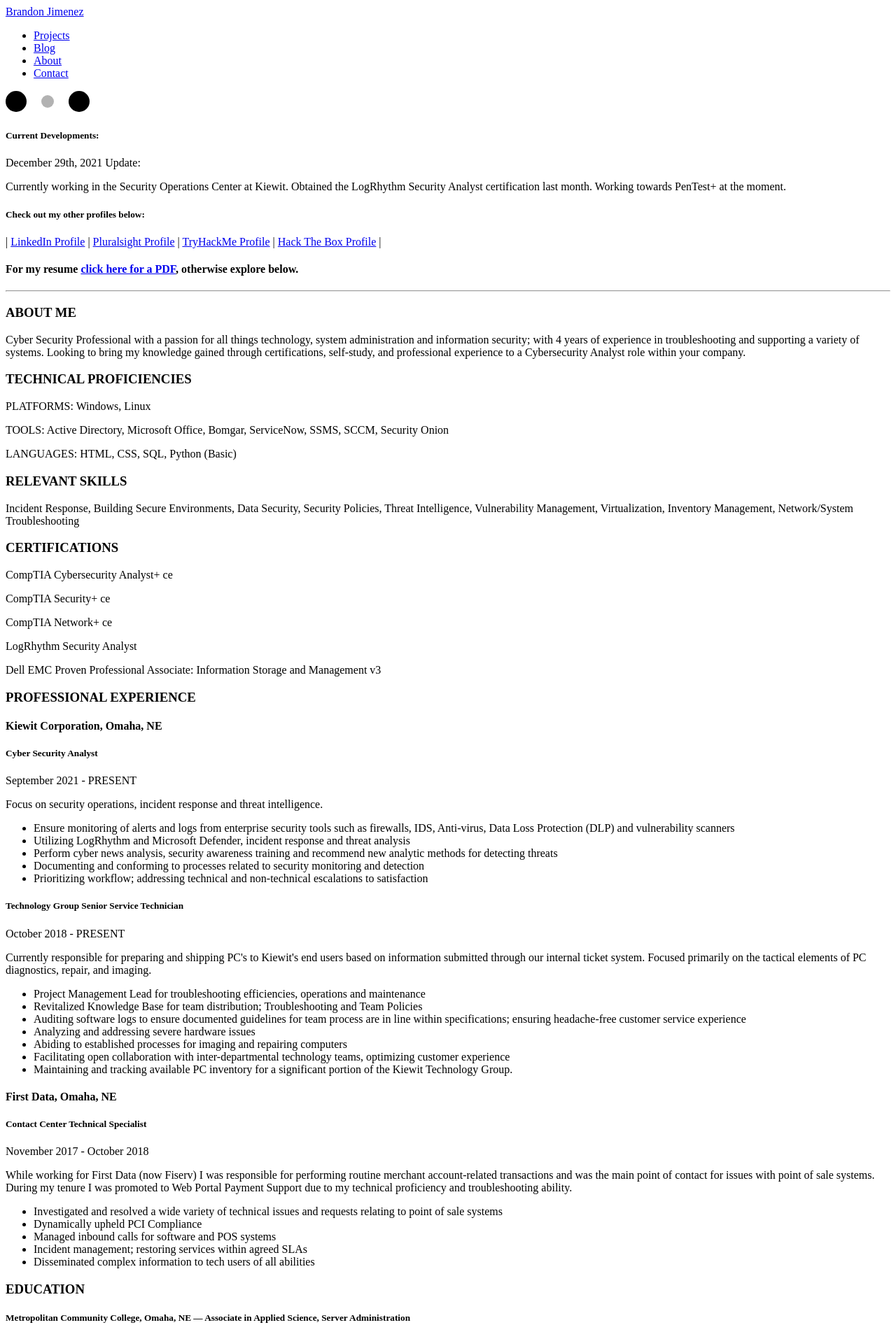
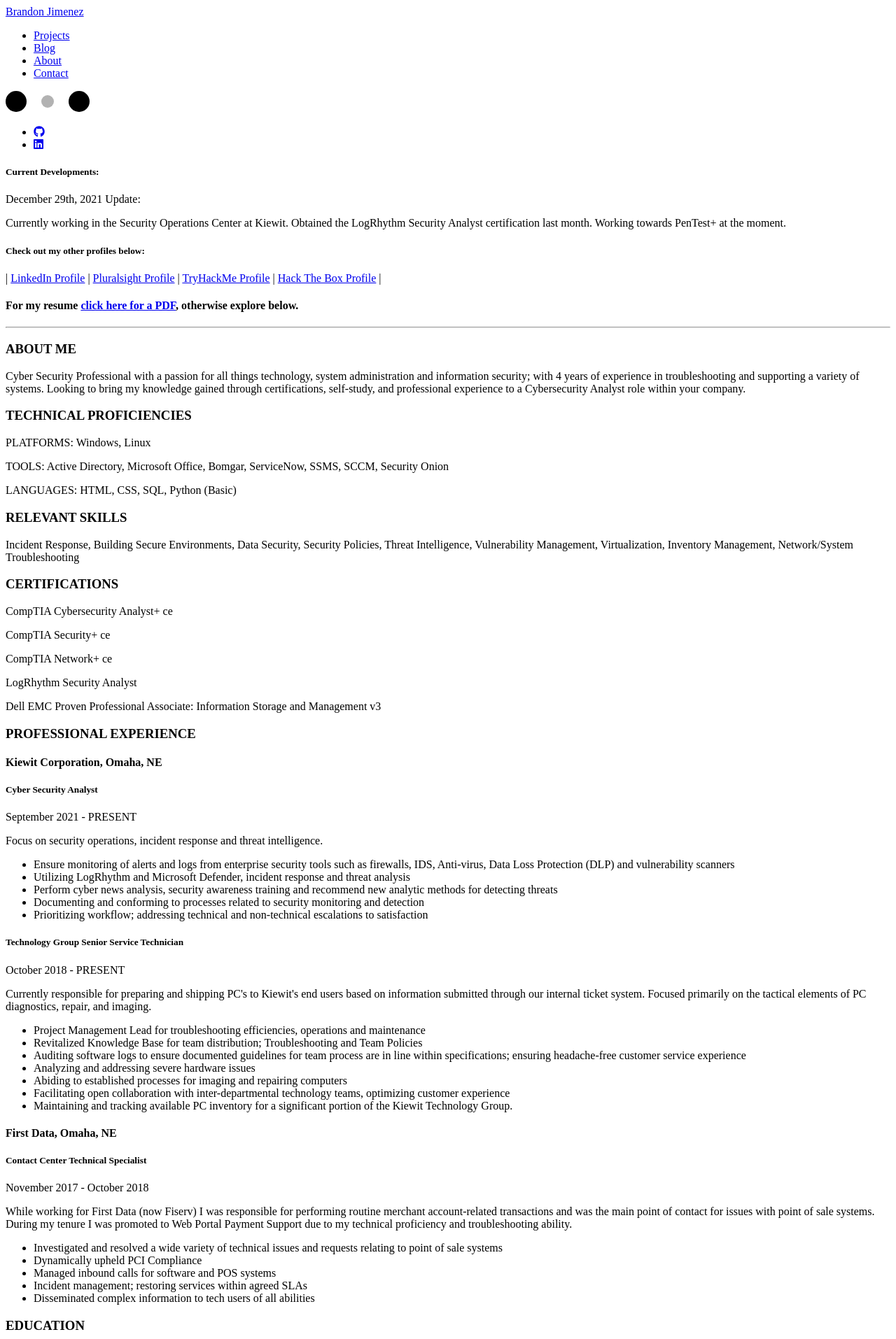
Before and after one commit to brandon-jimenez/resume.v2, a Jekyll site: the page built from index.html, in a window 1280 px wide. Shown: the top 1914 px of the page at 70% size. Built offline with Jekyll 4.4.1, drawn with Linux system fonts in a browser that asks for light colours; nearby versions of some CDN libraries; some web fonts are replaced.

Commit message:
Update index.html

```diff
--- a/index.html
+++ b/index.html
@@ -6,6 +6,8 @@
 ---
 
 <section class="hero">
+
+	{% include socials.html %}
 
 	<div class="hero__image" style="background-image: url({{ page.featured_image | relative_url }})">
 		<div class="hero__overlay"></div>
@@ -115,9 +117,6 @@
 				</li>
 				</ul>
 
-
-		{% include socials.html %}
-
 	</div>
 
 </section>
```
